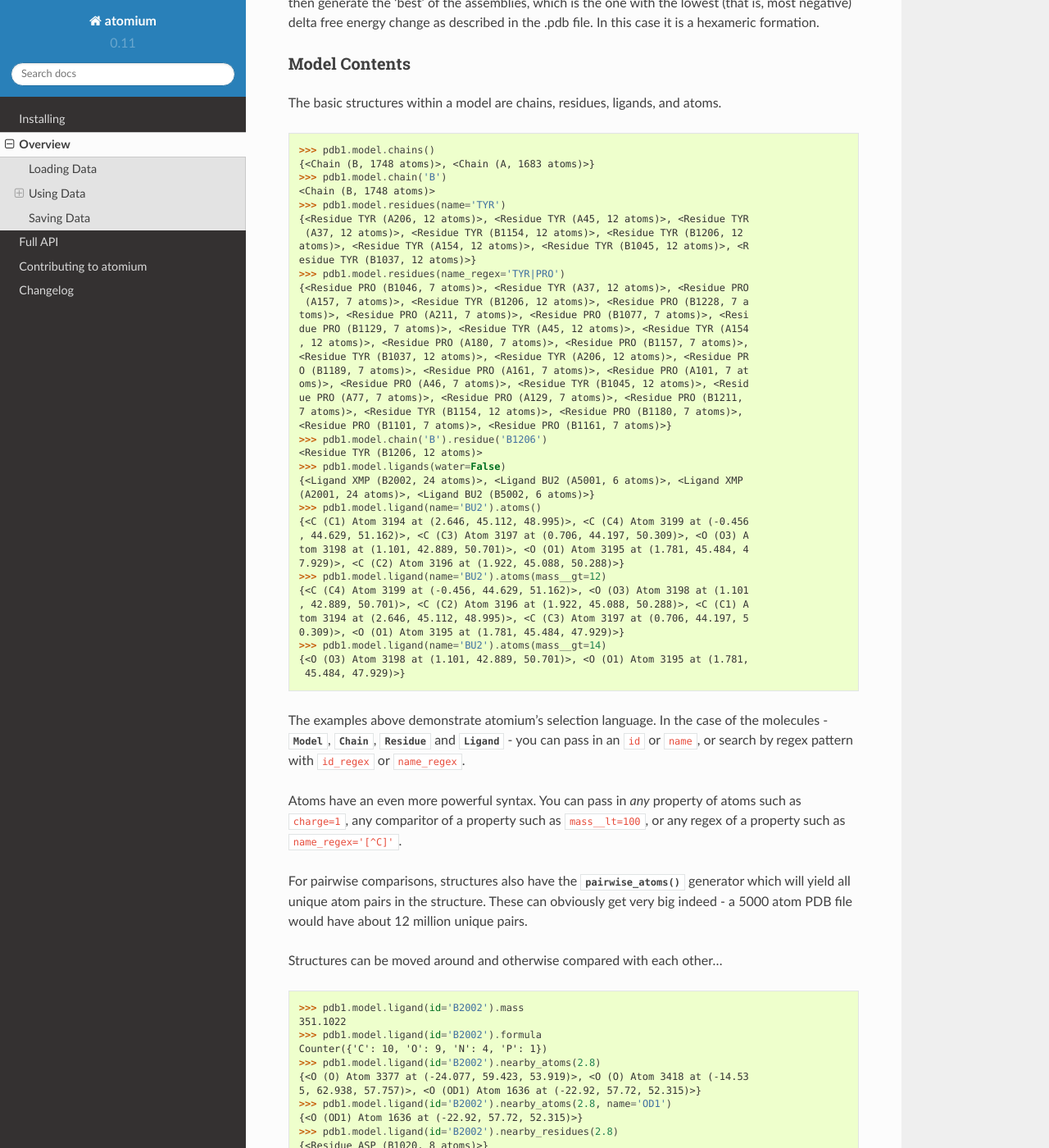
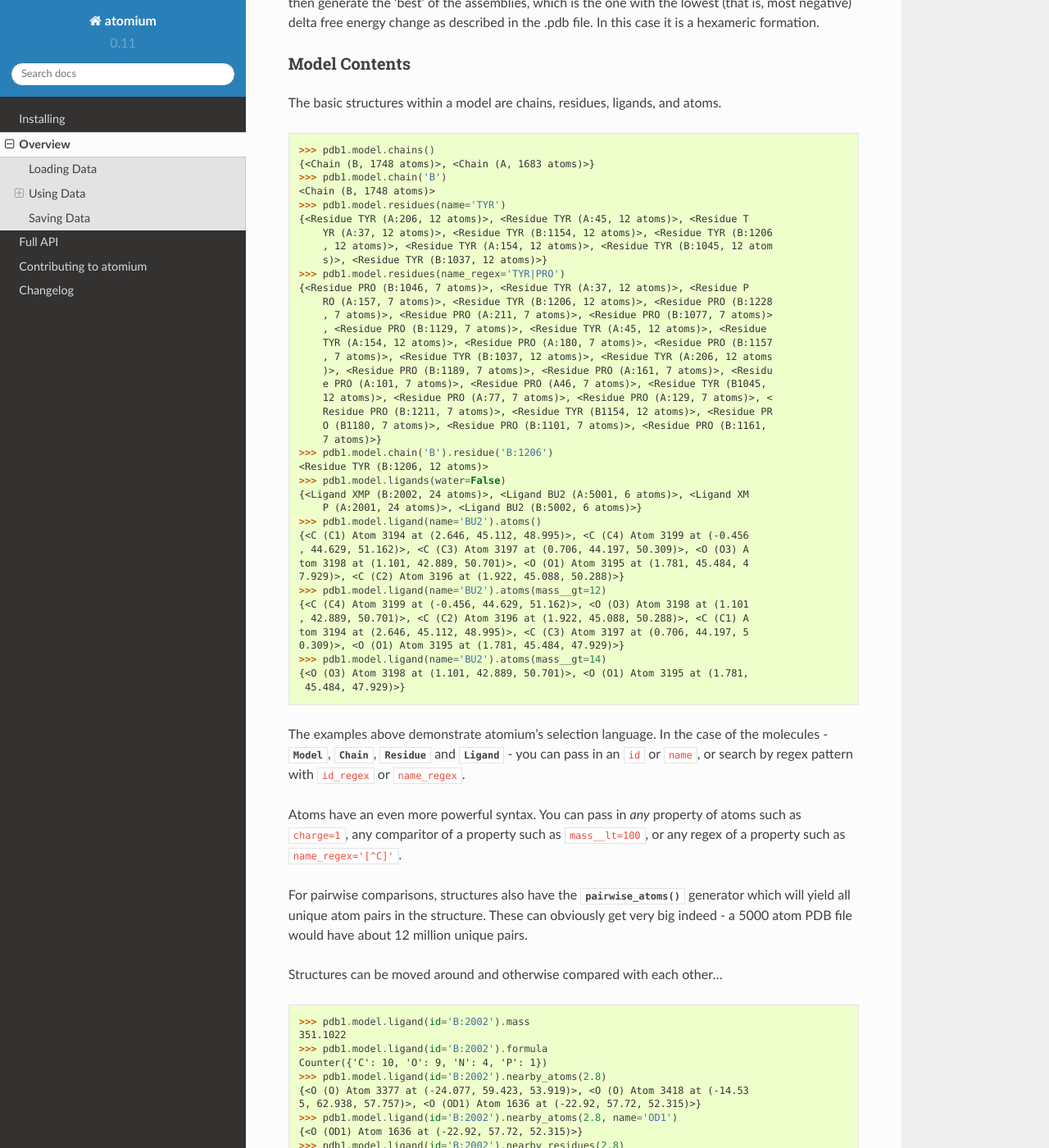
Before and after one commit to samirelanduk/atomium, a Sphinx documentation site: the page built from docs/source/overview.rst, in a window 1280 px wide and 1400 px high, scrolled down 2156 px. Shown: the whole window at 82% size. Built offline with Sphinx 7.4.7 and the Read the Docs theme 2.0.0, drawn with Linux system fonts in a browser that asks for light colours; some of the changed text lies outside the part shown.

Commit message:
Change residue ID format to handle numeric chain IDs

```diff
--- a/docs/source/overview.rst
+++ b/docs/source/overview.rst
@@ -114,27 +114,28 @@ The basic structures within a model are chains, residues, ligands, and atoms.
     >>> pdb1.model.chain('B')
     <Chain (B, 1748 atoms)>
     >>> pdb1.model.residues(name='TYR')
-    {<Residue TYR (A206, 12 atoms)>, <Residue TYR (A45, 12 atoms)>, <Residue TYR
-     (A37, 12 atoms)>, <Residue TYR (B1154, 12 atoms)>, <Residue TYR (B1206, 12
-    atoms)>, <Residue TYR (A154, 12 atoms)>, <Residue TYR (B1045, 12 atoms)>, <R
-    esidue TYR (B1037, 12 atoms)>}
+    {<Residue TYR (A:206, 12 atoms)>, <Residue TYR (A:45, 12 atoms)>, <Residue T
+	YR (A:37, 12 atoms)>, <Residue TYR (B:1154, 12 atoms)>, <Residue TYR (B:1206
+	, 12 atoms)>, <Residue TYR (A:154, 12 atoms)>, <Residue TYR (B:1045, 12 atom
+	s)>, <Residue TYR (B:1037, 12 atoms)>}
     >>> pdb1.model.residues(name_regex='TYR|PRO')
-    {<Residue PRO (B1046, 7 atoms)>, <Residue TYR (A37, 12 atoms)>, <Residue PRO
-     (A157, 7 atoms)>, <Residue TYR (B1206, 12 atoms)>, <Residue PRO (B1228, 7 a
-    toms)>, <Residue PRO (A211, 7 atoms)>, <Residue PRO (B1077, 7 atoms)>, <Resi
-    due PRO (B1129, 7 atoms)>, <Residue TYR (A45, 12 atoms)>, <Residue TYR (A154
-    , 12 atoms)>, <Residue PRO (A180, 7 atoms)>, <Residue PRO (B1157, 7 atoms)>,
-    <Residue TYR (B1037, 12 atoms)>, <Residue TYR (A206, 12 atoms)>, <Residue PR
-    O (B1189, 7 atoms)>, <Residue PRO (A161, 7 atoms)>, <Residue PRO (A101, 7 at
-    oms)>, <Residue PRO (A46, 7 atoms)>, <Residue TYR (B1045, 12 atoms)>, <Resid
-    ue PRO (A77, 7 atoms)>, <Residue PRO (A129, 7 atoms)>, <Residue PRO (B1211,
-    7 atoms)>, <Residue TYR (B1154, 12 atoms)>, <Residue PRO (B1180, 7 atoms)>,
-    <Residue PRO (B1101, 7 atoms)>, <Residue PRO (B1161, 7 atoms)>}
-    >>> pdb1.model.chain('B').residue('B1206')
-    <Residue TYR (B1206, 12 atoms)>
+    {<Residue PRO (B:1046, 7 atoms)>, <Residue TYR (A:37, 12 atoms)>, <Residue P
+	RO (A:157, 7 atoms)>, <Residue TYR (B:1206, 12 atoms)>, <Residue PRO (B:1228
+	, 7 atoms)>, <Residue PRO (A:211, 7 atoms)>, <Residue PRO (B:1077, 7 atoms)>
+	, <Residue PRO (B:1129, 7 atoms)>, <Residue TYR (A:45, 12 atoms)>, <Residue
+	TYR (A:154, 12 atoms)>, <Residue PRO (A:180, 7 atoms)>, <Residue PRO (B:1157
+	, 7 atoms)>, <Residue TYR (B:1037, 12 atoms)>, <Residue TYR (A:206, 12 atoms
+	)>, <Residue PRO (B:1189, 7 atoms)>, <Residue PRO (A:161, 7 atoms)>, <Residu
+	e PRO (A:101, 7 atoms)>, <Residue PRO (A46, 7 atoms)>, <Residue TYR (B1045,
+	12 atoms)>, <Residue PRO (A:77, 7 atoms)>, <Residue PRO (A:129, 7 atoms)>, <
+	Residue PRO (B:1211, 7 atoms)>, <Residue TYR (B1154, 12 atoms)>, <Residue PR
+	O (B1180, 7 atoms)>, <Residue PRO (B:1101, 7 atoms)>, <Residue PRO (B:1161,
+	7 atoms)>}
+    >>> pdb1.model.chain('B').residue('B:1206')
+    <Residue TYR (B:1206, 12 atoms)>
     >>> pdb1.model.ligands(water=False)
-    {<Ligand XMP (B2002, 24 atoms)>, <Ligand BU2 (A5001, 6 atoms)>, <Ligand XMP
-    (A2001, 24 atoms)>, <Ligand BU2 (B5002, 6 atoms)>}
+    {<Ligand XMP (B:2002, 24 atoms)>, <Ligand BU2 (A:5001, 6 atoms)>, <Ligand XM
+	P (A:2001, 24 atoms)>, <Ligand BU2 (B:5002, 6 atoms)>}
     >>> pdb1.model.ligand(name='BU2').atoms()
     {<C (C1) Atom 3194 at (2.646, 45.112, 48.995)>, <C (C4) Atom 3199 at (-0.456
     , 44.629, 51.162)>, <C (C3) Atom 3197 at (0.706, 44.197, 50.309)>, <O (O3) A
@@ -165,33 +166,33 @@ unique atom pairs in the structure. These can obviously get very big indeed - a
 
 Structures can be moved around and otherwise compared with each other...
 
-    >>> pdb1.model.ligand(id='B2002').mass
+    >>> pdb1.model.ligand(id='B:2002').mass
     351.1022
-    >>> pdb1.model.ligand(id='B2002').formula
+    >>> pdb1.model.ligand(id='B:2002').formula
     Counter({'C': 10, 'O': 9, 'N': 4, 'P': 1})
-    >>> pdb1.model.ligand(id='B2002').nearby_atoms(2.8)
+    >>> pdb1.model.ligand(id='B:2002').nearby_atoms(2.8)
     {<O (O) Atom 3377 at (-24.077, 59.423, 53.919)>, <O (O) Atom 3418 at (-14.53
     5, 62.938, 57.757)>, <O (OD1) Atom 1636 at (-22.92, 57.72, 52.315)>}
-    >>> pdb1.model.ligand(id='B2002').nearby_atoms(2.8, name='OD1')
+    >>> pdb1.model.ligand(id='B:2002').nearby_atoms(2.8, name='OD1')
     {<O (OD1) Atom 1636 at (-22.92, 57.72, 52.315)>}
-    >>> pdb1.model.ligand(id='B2002').nearby_residues(2.8)
+    >>> pdb1.model.ligand(id='B:2002').nearby_residues(2.8)
     {<Residue ASP (B1020, 8 atoms)>}
-    >>> pdb1.model.ligand(id='B2002').nearby_residues(2.8, ligands=True)
+    >>> pdb1.model.ligand(id='B:2002').nearby_residues(2.8, ligands=True)
     {<Ligand HOH (B3155, 1 atom)>, <Ligand HOH (B3059, 1 atom)>, <Residue ASP (B
     1020, 8 atoms)>}
     >>> import math
-    >>> pdb1.model.ligand(id='B2002').rotate(math.pi / 2, 'x')
-    >>> pdb1.model.ligand(id='B2002').translate(10, 10, 15)
-    >>> pdb1.model.ligand(id='B2002').center_of_mass
+    >>> pdb1.model.ligand(id='B:2002').rotate(math.pi / 2, 'x')
+    >>> pdb1.model.ligand(id='B:2002').translate(10, 10, 15)
+    >>> pdb1.model.ligand(id='B:2002').center_of_mass
     (-9.886734282781484, -42.558415679537184, 77.33400578435568)
-    >>> pdb1.model.ligand(id='B2002').radius_of_gyration
+    >>> pdb1.model.ligand(id='B:2002').radius_of_gyration
     3.6633506511540825
-    >>> pdb1.model.ligand(id='B2002').rmsd_with(pdb1.model.ligand(id='A2001'))
+    >>> pdb1.model.ligand(id='B:2002').rmsd_with(pdb1.model.ligand(id='A2001'))
     90.55588214099254
     >>> other_ligand = pdb1.model.ligand(id='A2001')
-    >>> pdb1.model.ligand(id='B2002').rmsd_with(other_ligand)
+    >>> pdb1.model.ligand(id='B:2002').rmsd_with(other_ligand)
     90.55588214099254
-    >>> pdb1.model.ligand(id='B2002').rmsd_with(other_ligand, superimpose=True)
+    >>> pdb1.model.ligand(id='B:2002').rmsd_with(other_ligand, superimpose=True)
     0.13325557235580035
 
 Here we look at one of the ligands, identify its mass and molecular formula,
@@ -224,7 +225,7 @@ The :py:class:`.Atom` objects themselves have their own useful properties.
     >>> pdb1.model.atom(97).is_metal
     False
     >>> pdb1.model.atom(97).residue
-    <Residue ASN (A23, 8 atoms)>
+    <Residue ASN (A:23, 8 atoms)>
     >>> pdb1.model.atom(97).chain
     <Chain (A, 1683 atoms)>
 
@@ -240,8 +241,9 @@ indexable, and return their residues as a tuple, not a set...
     >>> pdb1.model.chain('A')[10]
     <Residue LEU (A21, 8 atoms)>
     >>> pdb1.model.chain('A').residues()[:5]
-    (<Residue VAL (A11, 7 atoms)>, <Residue MET (A12, 8 atoms)>, <Residue ASN (A
-    13, 8 atoms)>, <Residue ARG (A14, 11 atoms)>, <Residue LEU (A15, 8 atoms)>)
+    (<Residue VAL (A:11, 7 atoms)>, <Residue MET (A:12, 8 atoms)>, <Residue ASN
+	(A:13, 8 atoms)>, <Residue ARG (A:14, 11 atoms)>, <Residue LEU (A:15, 8 atom
+	s)>)
     >>> pdb1.model.chain('A').sequence
     'VMNRLILAMDLMNRDDALRVTGEVREYIDTVKIGYPLVLSEGMDIIAEFRKRFGCRIIADFKVADIPETNEKICR
     ATFKAGADAIIVHGFPGADSVRACLNVAEEMGREVFLLTEMSHPGAEMFIQGAADEIARMGVDLGVKNYVGPSTRP
@@ -260,18 +262,18 @@ missing from the model for practical reasons.
 Residues can generate name information based on their three letter code, and are
 aware of their immediate neighbors.
 
-    >>> pdb1.model.residue('A100')
+    >>> pdb1.model.residue('A:100')
     <Residue PHE (A100, 11 atoms)>
-    >>> pdb1.model.residue('A100').name
+    >>> pdb1.model.residue('A:100').name
     'PHE'
-    >>> pdb1.model.residue('A100').code
+    >>> pdb1.model.residue('A:100').code
     'F'
-    >>> pdb1.model.residue('A100').full_name
+    >>> pdb1.model.residue('A:100').full_name
     'phenylalanine'
-    >>> pdb1.model.residue('A100').next
-    <Residue PRO (A101, 7 atoms)>
+    >>> pdb1.model.residue('A:100').next
+    <Residue PRO (A:101, 7 atoms)>
     >>> pdb1.model.residue('A100').previous
-    <Residue GLY (A99, 4 atoms)>
+    <Residue GLY (A:99, 4 atoms)>
 
 Saving Data
 ~~~~~~~~~~~
```
Also changed, not shown: 6 other files.
